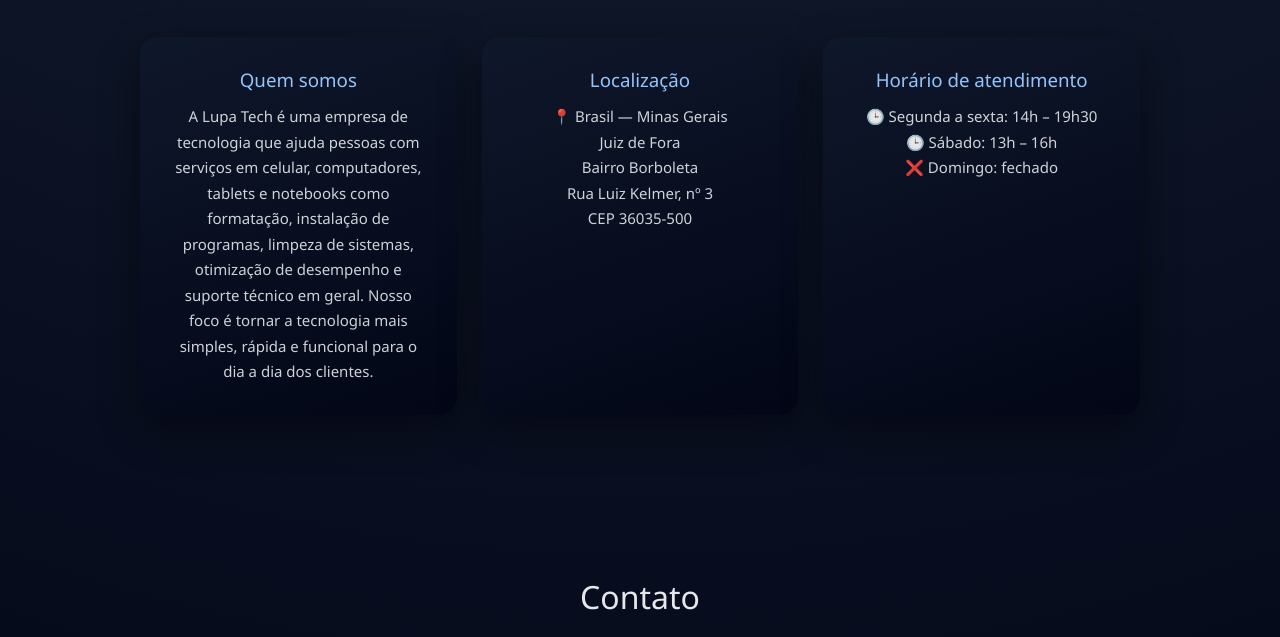
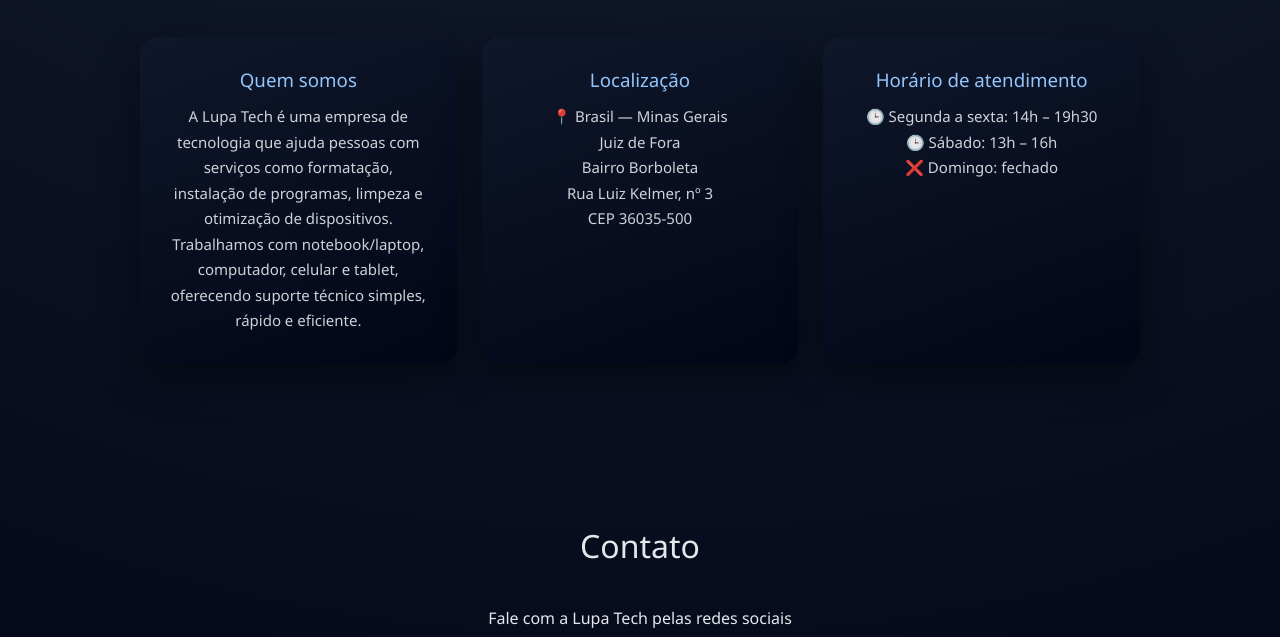
Before and after one commit to Lupa-Tech/lupa-tech.github.com, a plain HTML site: page index.html in a window 1280 px wide. Shown: the part 1180-1817 px from the top of the page. Drawn offline with Linux system fonts and the light colour scheme.

Commit message:
Update index.html

```diff
--- a/index.html
+++ b/index.html
@@ -251,8 +251,8 @@
     <div class="about-card">
       <h3>Quem somos</h3>
       <p>
-        A Lupa Tech é uma empresa de tecnologia que ajuda pessoas com serviços em celular, computadores, tablets e notebooks como formatação, instalação de programas, limpeza de sistemas, otimização de desempenho e suporte técnico em geral.
-Nosso foco é tornar a tecnologia mais simples, rápida e funcional para o dia a dia dos clientes.
+A Lupa Tech é uma empresa de tecnologia que ajuda pessoas com serviços como formatação, instalação de programas, limpeza e otimização de dispositivos.
+Trabalhamos com notebook/laptop, computador, celular e tablet, oferecendo suporte técnico simples, rápido e eficiente.
       </p>
     </div>
 
```
